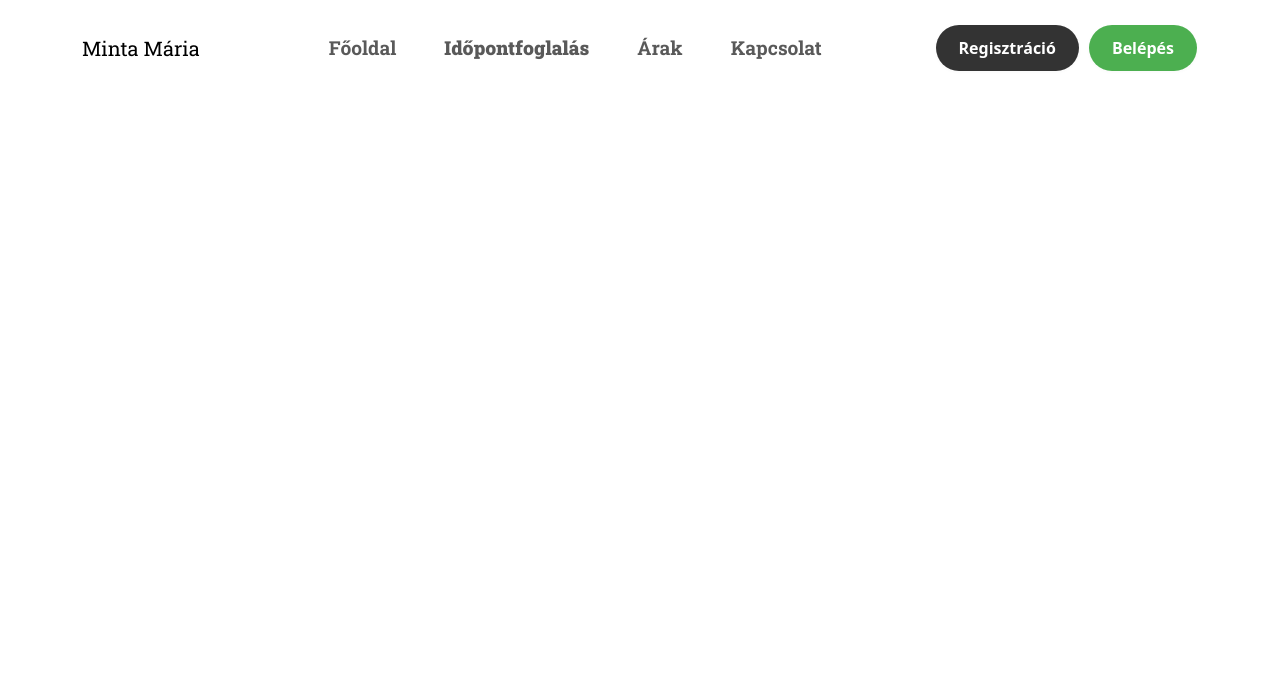
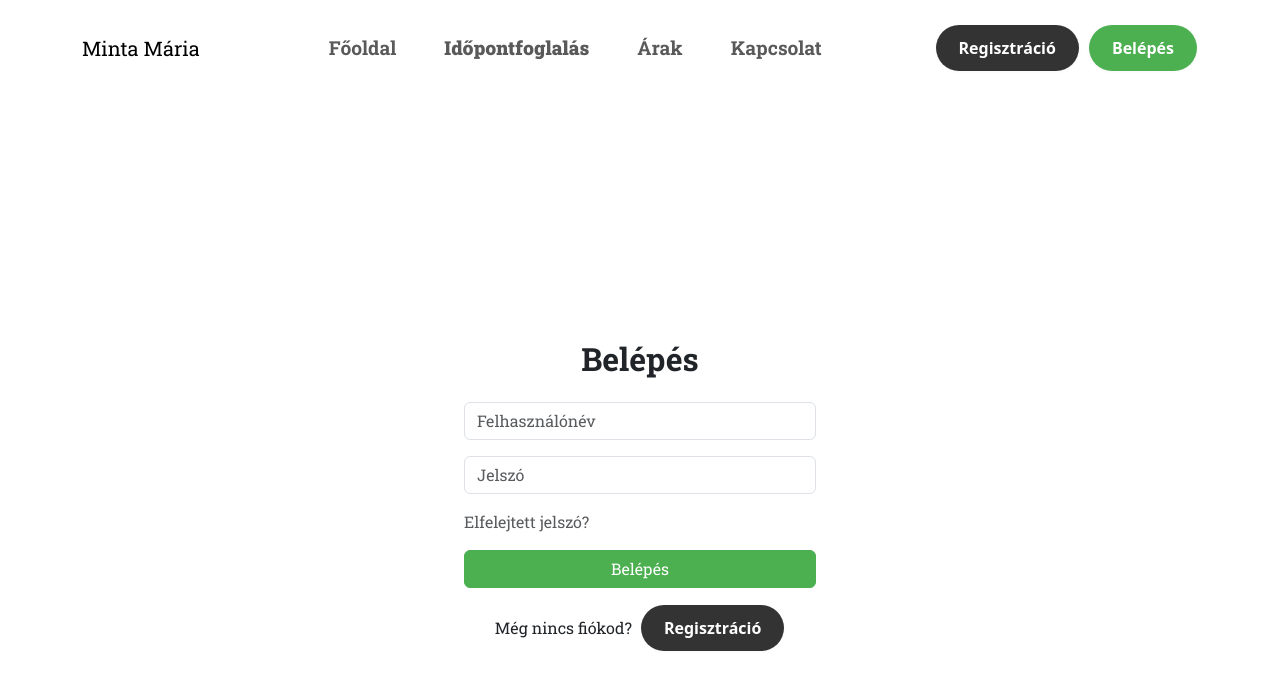
Before and after one commit to KovImi/Projektmunka-2, a Vue app: page /login in a window 1280 px wide. Shown: the top 690 px of the page. Built offline with nearby package versions, Linux system fonts and the light colour scheme.

Commit message:
Árak/Kapcsolat/Login oldal létrehozva

```diff
--- /dev/null
+++ b/src/assets/global.css
@@ -0,0 +1,13 @@
+a {
+  color: black;
+}
+h1 {
+  font-size: 3rem;
+}
+p {
+  font-size: 1.25rem;
+}
+ul {
+  font-size: 1.2rem;
+  line-height: 1.6;
+}
--- /dev/null
+++ b/src/components/Button.vue
@@ -0,0 +1,103 @@
+<template>
+  <component :is="tag" :to="to" :href="href" :type="type" :class="['btn', buttonClass, 'rounded-pill']">
+    <slot></slot>
+  </component>
+</template>
+
+<script>
+export default {
+  /*eslint-disable*/
+  name: "Button",
+  props: {
+    href: {
+      type: String,
+      default: null
+    },
+    to: {
+      type: String,
+      default: null
+    },
+    type: {
+      type: String,
+      default: 'button'
+    },
+    buttonClass: {
+      type: String,
+      required: true
+    }
+  },
+  computed: {
+    tag() {
+      if (this.to) {
+        return 'router-link';
+      } else if (this.href) {
+        return 'a';
+      } else {
+        return 'button';
+      }
+    }
+  }
+};
+</script>
+
+<style scoped>
+.btn {
+  align-items: center;
+  background-clip: padding-box;
+  border: 1px solid transparent;
+  border-radius: .25rem;
+  box-shadow: rgba(0, 0, 0, 0.02) 0 1px 3px 0;
+  box-sizing: border-box;
+  color: #fff;
+  cursor: pointer;
+  display: inline-flex;
+  font-family: system-ui,-apple-system,system-ui,"Helvetica Neue",Helvetica,Arial,sans-serif;
+  font-size: 16px;
+  font-weight: 600;
+  justify-content: center;
+  line-height: 1.25;
+  margin: 0;
+  min-height: 3rem;
+  padding: calc(.875rem - 1px) calc(1.5rem - 1px);
+  position: relative;
+  text-decoration: none;
+  transition: all 250ms;
+  user-select: none;
+  -webkit-user-select: none;
+  touch-action: manipulation;
+  vertical-align: baseline;
+  width: auto;
+}
+.register-btn {
+  background-color: #333333;
+}
+.login-btn {
+  background-color: #4CAF50;
+}
+.btn:hover,
+.btn:focus {
+  color: white;
+  box-shadow: rgba(0, 0, 0, 0.1) 0 4px 12px;
+}
+.register-btn:hover,
+.register-btn:focus {
+  background-color: #4d4d4d; /* Sötétebb szürke a hover állapothoz */
+}
+.login-btn:hover,
+.login-btn:focus {
+  background-color: #45a049; /* Sötétebb zöld a hover állapothoz */
+}
+.btn:hover {
+  transform: translateY(-2px);
+}
+.btn:active {
+  box-shadow: rgba(0, 0, 0, .06) 0 2px 4px;
+  transform: translateY(0);
+}
+.register-btn:active {
+  background-color: #1a1a1a; /* Még sötétebb szürke az active állapothoz */
+}
+.login-btn:active {
+  background-color: #388e3c; /* Még sötétebb zöld az active állapothoz */
+}
+</style>
--- a/src/components/NavbarComponent.vue
+++ b/src/components/NavbarComponent.vue
@@ -1,5 +1,5 @@
 <template>
-  <nav class="navbar navbar-expand-lg navbar-light">
+  <nav class="navbar navbar-expand-lg navbar-light bg-white sticky-top">
     <div class="container py-3">
       <a class="navbar-brand" href="#">Minta Mária</a>
       <button
@@ -29,8 +29,8 @@
           </li>
         </ul>
         <div class="d-flex">
-          <a href="#" class="btn register-btn rounded-pill me-2">Regisztráció</a>
-          <a href="#" class="btn login-btn rounded-pill">Belépés</a>
+          <Button to="/register" buttonClass="register-btn" class="me-2">Regisztráció</Button>
+          <Button to="/login" buttonClass="login-btn">Belépés</Button>
         </div>
       </div>
     </div>
@@ -38,8 +38,13 @@
 </template>
 
 <script>
+import Button from './Button.vue';
+
 export default {
   name: "NavbarComponent",
+  components: {
+    Button
+  }
 };
 </script>
 
@@ -47,63 +52,5 @@ export default {
 .nav-btn {
   font-weight: bold;
 }
-.btn {
-  align-items: center;
-  background-clip: padding-box;
-  border: 1px solid transparent;
-  border-radius: .25rem;
-  box-shadow: rgba(0, 0, 0, 0.02) 0 1px 3px 0;
-  box-sizing: border-box;
-  color: #fff;
-  cursor: pointer;
-  display: inline-flex;
-  font-family: system-ui,-apple-system,system-ui,"Helvetica Neue",Helvetica,Arial,sans-serif;
-  font-size: 16px;
-  font-weight: 600;
-  justify-content: center;
-  line-height: 1.25;
-  margin: 0;
-  min-height: 3rem;
-  padding: calc(.875rem - 1px) calc(1.5rem - 1px);
-  position: relative;
-  text-decoration: none;
-  transition: all 250ms;
-  user-select: none;
-  -webkit-user-select: none;
-  touch-action: manipulation;
-  vertical-align: baseline;
-  width: auto;
-}
-.register-btn {
-  background-color: #333333;
-}
-.login-btn {
-  background-color: #4CAF50;
-}
-.btn:hover,
-.btn:focus {
-  color: white;
-  box-shadow: rgba(0, 0, 0, 0.1) 0 4px 12px;
-}
-.register-btn:hover,
-.register-btn:focus {
-  background-color: #4d4d4d; /* Sötétebb szürke a hover állapothoz */
-}
-.login-btn:hover,
-.login-btn:focus {
-  background-color: #45a049; /* Sötétebb zöld a hover állapothoz */
-}
-.btn:hover {
-  transform: translateY(-2px);
-}
-.btn:active {
-  box-shadow: rgba(0, 0, 0, .06) 0 2px 4px;
-  transform: translateY(0);
-}
-.register-btn:active {
-  background-color: #1a1a1a; /* Még sötétebb szürke az active állapothoz */
-}
-.login-btn:active {
-  background-color: #388e3c; /* Még sötétebb zöld az active állapothoz */
-}
+
 </style>
--- a/src/main.js
+++ b/src/main.js
@@ -5,5 +5,6 @@ import store from './store'
 
 import 'bootstrap/dist/css/bootstrap.css'
 import 'bootstrap/dist/js/bootstrap.bundle.min.js'
+import './assets/global.css';
 
 createApp(App).use(store).use(router).mount('#app')
--- a/src/router/index.js
+++ b/src/router/index.js
@@ -2,11 +2,15 @@ import { createRouter, createWebHistory } from 'vue-router';
 import HomeView from '../views/HomeView.vue';
 import AboutView from '../views/AboutView.vue';
 import PricesView from '../views/PricesView.vue';
+import ContactView from '../views/ContactView.vue';
+import LoginView from '../views/LoginView.vue';
 
 const routes = [
   { path: '/', name: 'Home', component: HomeView },
   { path: '/about', name: 'About', component: AboutView },
   {path: '/pricing', name: 'Pricing', component: PricesView},
+  {path: '/contact', name: 'Contact', component: ContactView},
+  {path: '/login', name: 'Login', component: LoginView},
 ];
 
 const router = createRouter({
--- a/src/views/AboutView.vue
+++ b/src/views/AboutView.vue
@@ -1,6 +1,6 @@
 <template>
   <div class="container mt-5">
-    <h1 class="display-4"><strong>Engedd meg, hogy bemutatkozzak!</strong></h1>
+    <h1 class="display-4 mb-5"><strong>Engedd meg, hogy bemutatkozzak!</strong></h1>
     <p class="lead mb-5">
       Szia! Minta Mária vagyok, 20 éve segítek diákoknak a tananyag megértésében. Ha vizsgára készülsz, vagy csak szeretnéd jobban átlátni a tananyagot, szívesen segítek. A célom, hogy érthetően és egyszerűen magyarázzak. Hiszem, hogy mindenki képes jó eredményt elérni, ha a megfelelő segítséget kapja.
     </p>
@@ -39,8 +39,4 @@ export default {
     font-size: 3rem;
     margin-bottom: 20px;
   }
-  ul {
-    font-size: 1.2rem;
-    line-height: 1.6;
-  }
 </style>
--- /dev/null
+++ b/src/views/ContactView.vue
@@ -0,0 +1,34 @@
+<template>
+  <div class="container mt-5 lead">
+    <h1 class="display-4 mb-5"><strong>Kapcsolat</strong></h1>
+
+    <p class="mb-5">Örömmel válaszolok bármilyen kérdésre, legyen szó az órákról, időpontokról vagy az oktatás menetéről. Ha szeretnél jelentkezni egy órára, kérlek, lépj kapcsolatba velem az alábbi elérhetőségeken!</p>
+
+    <h3 class="mb-4">Elérhetőségek</h3>
+
+    <ul>
+      <li class="lead">E-mail: info@maganoktato.hu</li>
+      <li class="lead">Telefon: +36 30 123 4567</li>
+      <li class="lead">Cím: 1234 Budapest, Fő utca 12.</li>
+    </ul>
+
+    <h3 class="my-4">Megközelítés</h3>
+
+    <p class="mb-0">Az órák személyesen vagy online is elérhetők. Személyes oktatás esetén az alábbi címre várlak:</p>
+    <p>Cím: Budapest, 1234 Fő utca 12.</p>
+
+    <p class="mb-0">Tömegközlekedéssel: A 7-es busz megállója mindössze 5 perc sétára található.</p>
+    <p>Parkolás: Ingyenes parkolási lehetőség a közeli utcákban.</p>
+
+    <p>Ha bármilyen kérdésed van, ne habozz keresni! Várom jelentkezésedet!</p>
+  </div>
+
+</template>
+
+<script>
+
+</script>
+
+<style scoped>
+
+</style>
--- a/src/views/HomeView.vue
+++ b/src/views/HomeView.vue
@@ -6,7 +6,7 @@
         Szia! Minta Mária vagyok, 20 éve segítek diákoknak a tananyag megértésében. Ha
         vizsgára készülsz, vagy csak szeretnéd jobban átlátni a tananyagot, szívesen segítek.
       </p>
-      <a href="#" class="btn btn-success rounded-pill p-4 btn-lg text-white my-4">Foglalj időpontot most!</a>
+      <Button href="#" buttonClass="login-btn" class="btn-lg text-white my-4 px-5 py-4 fw-bold  fs-4">Foglalj időpontot most!</Button>
       <p class="mt-3 text-center">
         vagy nézd meg a bemutatkozó oldalamat <router-link to="/about"><strong>itt</strong></router-link>.
       </p>
@@ -18,23 +18,22 @@
 </template>
 
 <script>
+import Button from "../components/Button.vue";
+
 export default {
   name: "HomeView",
+  components: {
+    Button
+  }
 };
 </script>
 
 <style scoped>
-  h1 {
-    font-size: 2.5rem;
-    font-weight: bold;
-  }
-  p {
-    font-size: 1.25rem;
-  }
   .teacherPic {
     height: 40rem;
   }
-  a {
-    color: black;
+  h1 {
+    font-weight: bold;
   }
+
 </style>
--- /dev/null
+++ b/src/views/LoginView.vue
@@ -0,0 +1,102 @@
+<template>
+  <div class="container d-flex justify-content-center align-items-center" style="height: 100vh;">
+    <div class="p-4" style="max-width: 400px; width: 100%;">
+      <h2 class="text-center mb-4">Belépés</h2>
+      <form @submit.prevent="handleSubmit">
+        <div class="mb-3">
+          <input
+            v-model="username"
+            type="text"
+            id="username"
+            class="form-control"
+            placeholder="Felhasználónév"
+          />
+        </div>
+        <div class="mb-3">
+          <input
+            v-model="password"
+            type="password"
+            id="password"
+            class="form-control"
+            placeholder="Jelszó"
+          />
+        </div>
+        <div class="d-flex justify-content-between align-items-center mb-3">
+          <a href="#" class="text-muted">Elfelejtett jelszó?</a>
+        </div>
+        <div class="d-grid">
+          <button type="submit" class="btn btn-success">Belépés</button>
+        </div>
+        <div v-if="loginError" class="alert alert-danger mt-3">{{ loginError }}</div>
+      </form>
+      <div class="text-center mt-3">
+        <span>Még nincs fiókod?</span>
+        <Button to="/register" buttonClass="register-btn" class="ms-2">Regisztráció</Button>
+      </div>
+    </div>
+  </div>
+</template>
+
+<script>
+import Button from '@/components/Button.vue';
+
+export default {
+  components: {
+    Button,
+  },
+  data() {
+    return {
+      isLoggedin: false,
+      showerror: false,
+      username: '',
+      password: '',
+      loginError: ''
+    };
+  },
+  methods: {
+    handleSubmit() {
+      // Replace with actual validation logic
+      const validUsername = 'user';
+      const validPassword = 'password';
+
+      if (this.username === validUsername && this.password === validPassword) {
+        this.isLoggedin = true;
+        this.loginError = '';
+        this.$router.push('/');
+      } else {
+        this.isLoggedin = false;
+        this.loginError = 'Hibás felhasználónév vagy jelszó';
+      }
+    },
+  },
+};
+</script>
+
+<style scoped>
+h2 {
+  font-weight: bold;
+}
+
+.card {
+  border-radius: 8px;
+}
+
+.btn-success {
+  background-color: #4CAF50;
+  border-color: #4CAF50;
+}
+
+.btn-outline-dark {
+  color: #333;
+  border-color: #333;
+}
+
+a {
+  text-decoration: none;
+  color: #6c757d;
+}
+
+a:hover {
+  color: #000;
+}
+</style>
```
Also changed, not shown: src/views/PricesView.vue (+4 -3 lines).
